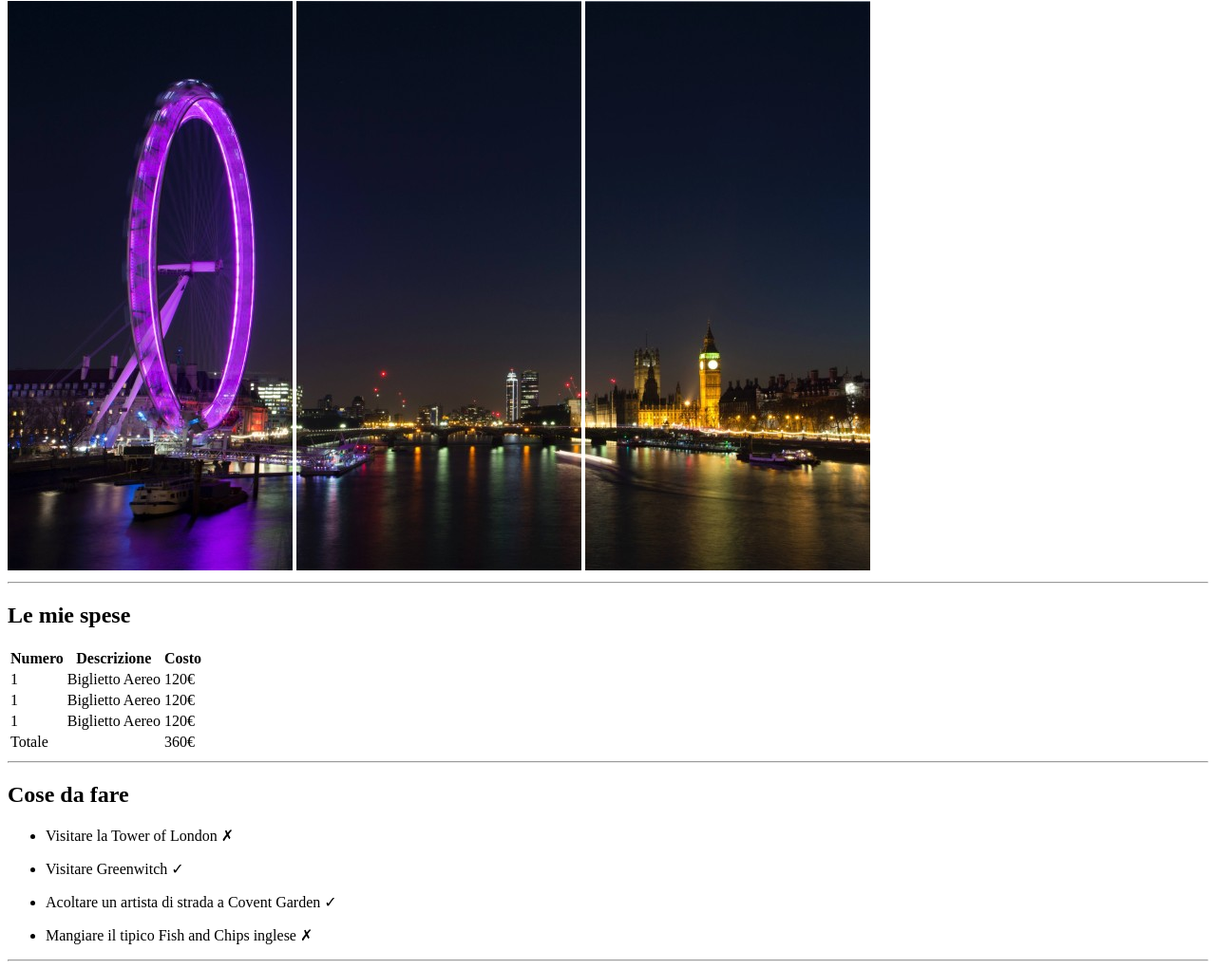
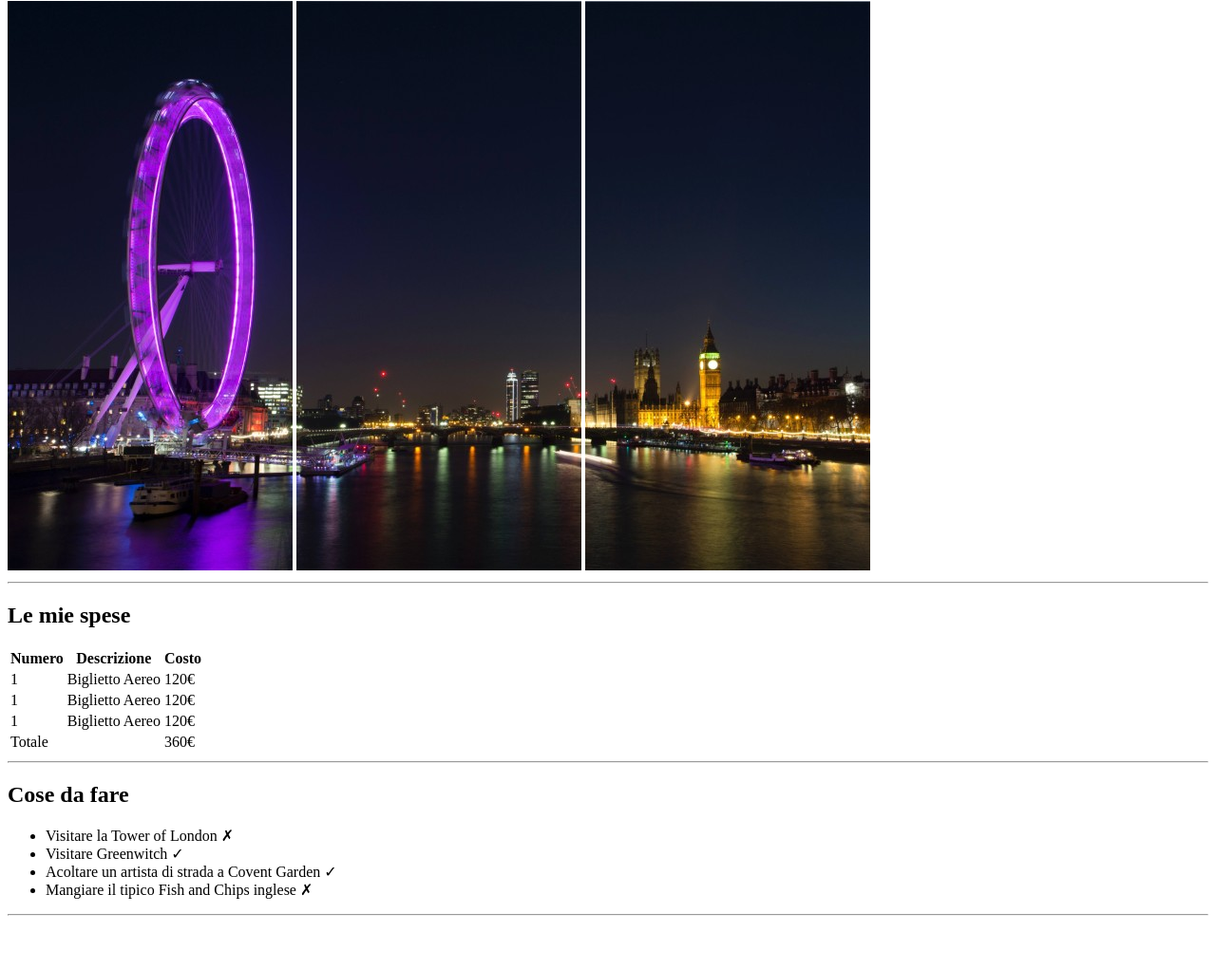
Before and after one commit to Davidemauri00/html-london-trip, a plain HTML site: page index.html in a window 1280 px wide. Shown: the part 79-1100 px from the top of the page at 95% size. After the commit the page ends 1052 px from the top, so only its background shows below. Drawn offline with Linux system fonts and the light colour scheme.

Commit message:
lista senza il <p>

```diff
--- a/index.html
+++ b/index.html
@@ -50,10 +50,10 @@
             <section>
                 <h2>Cose da fare</h2>
                 <ul>
-                    <li><p>Visitare la Tower of London &#10007;</p></li>
-                    <li><p>Visitare Greenwitch &#10003;</p></li>
-                    <li><p>Acoltare un artista di strada a Covent Garden &#10003;</p></li>
-                    <li><p>Mangiare il tipico Fish and Chips inglese &#10007;</p></li>
+                    <li>Visitare la Tower of London &#10007;</li>
+                    <li>Visitare Greenwitch &#10003;</li>
+                    <li>Acoltare un artista di strada a Covent Garden &#10003;</li>
+                    <li>Mangiare il tipico Fish and Chips inglese &#10007;</li>
                 </ul>
                 <hr>
             </section>
```
